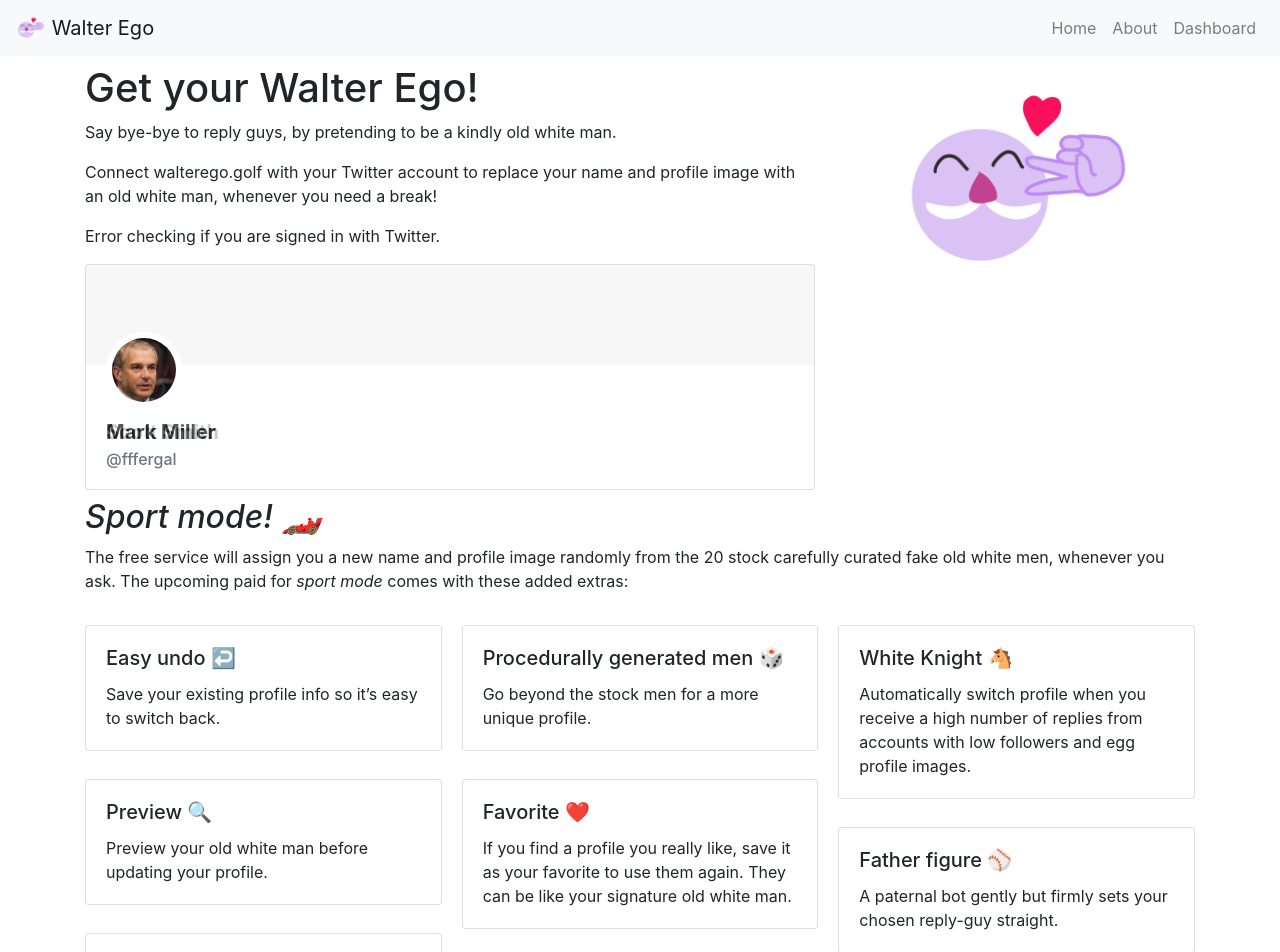
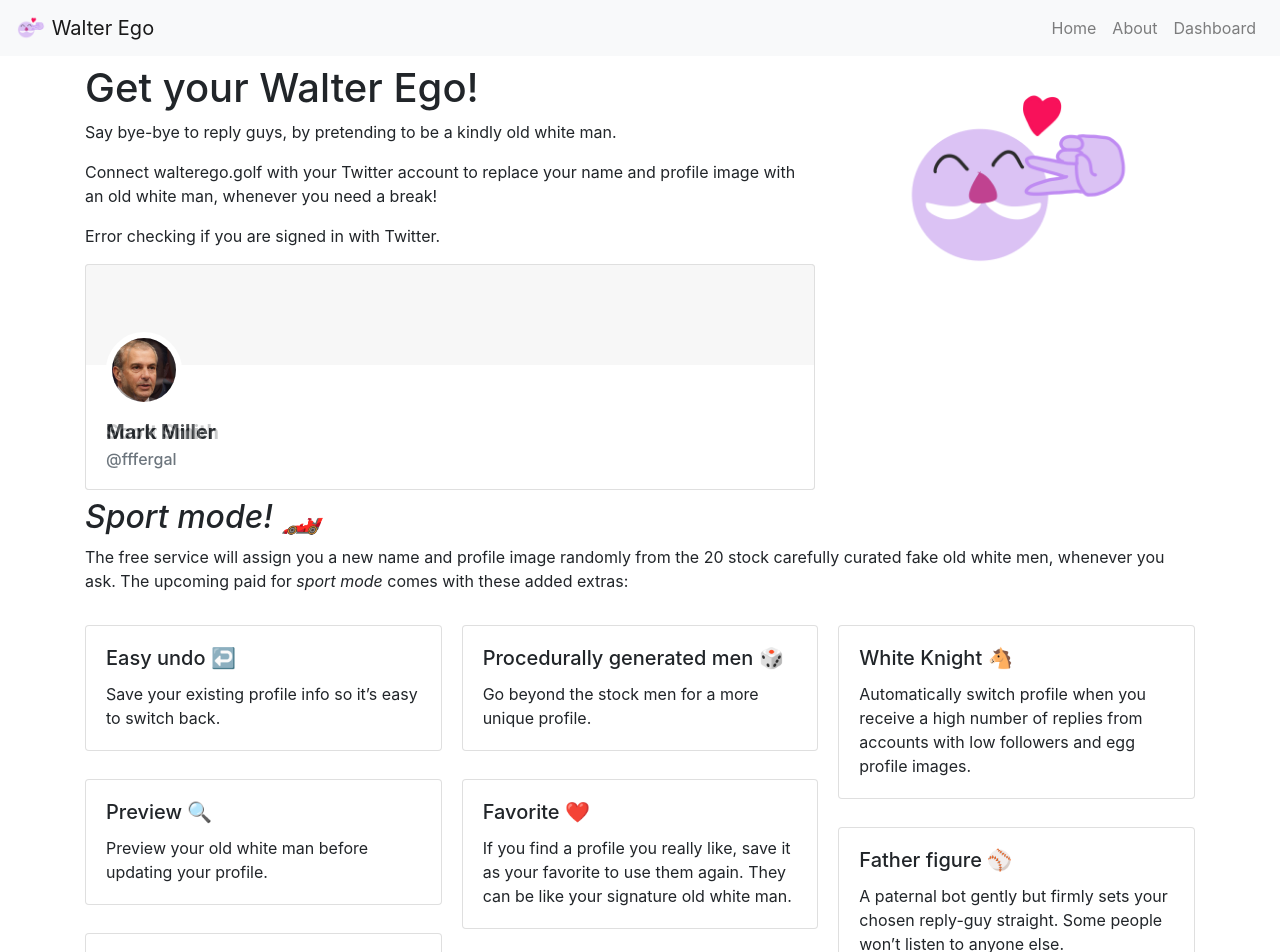
Before and after one commit to fffergal/walterego, a Next.js app: page / in a window 1280 px wide. Shown: the top 952 px of the page. Built offline with nearby package versions, Linux system fonts and the light colour scheme; no server answers.

Commit message:
Update father figure description

```diff
--- a/components/sport-mode-features.jsx
+++ b/components/sport-mode-features.jsx
@@ -71,7 +71,7 @@
           <Card.Title>Father figure ⚾️</Card.Title>
           <Card.Text>
             A paternal bot gently but firmly sets your chosen reply-guy
-            straight.
+            straight. Some people won’t listen to anyone else.
           </Card.Text>
         </Card.Body>
       </Card>
```
